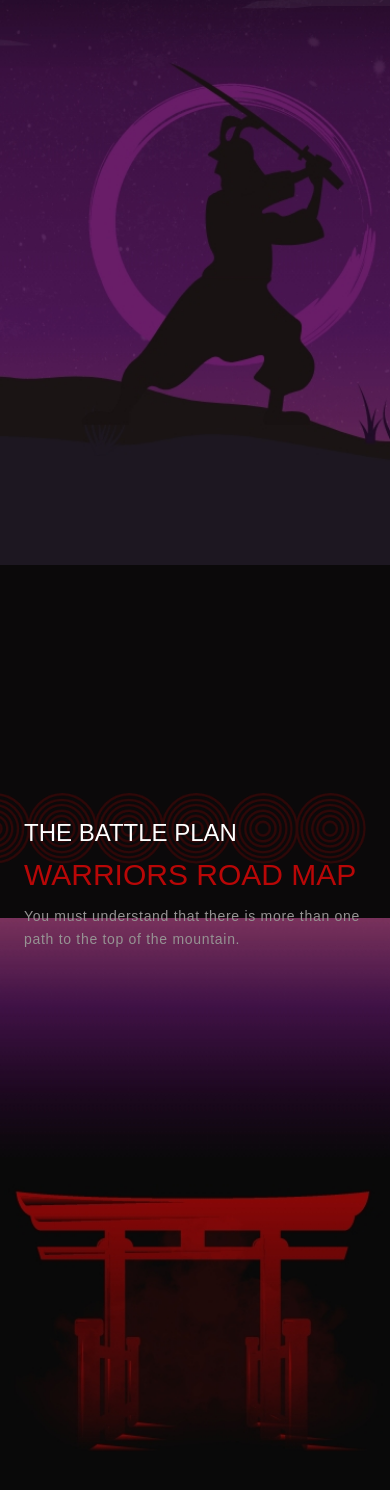
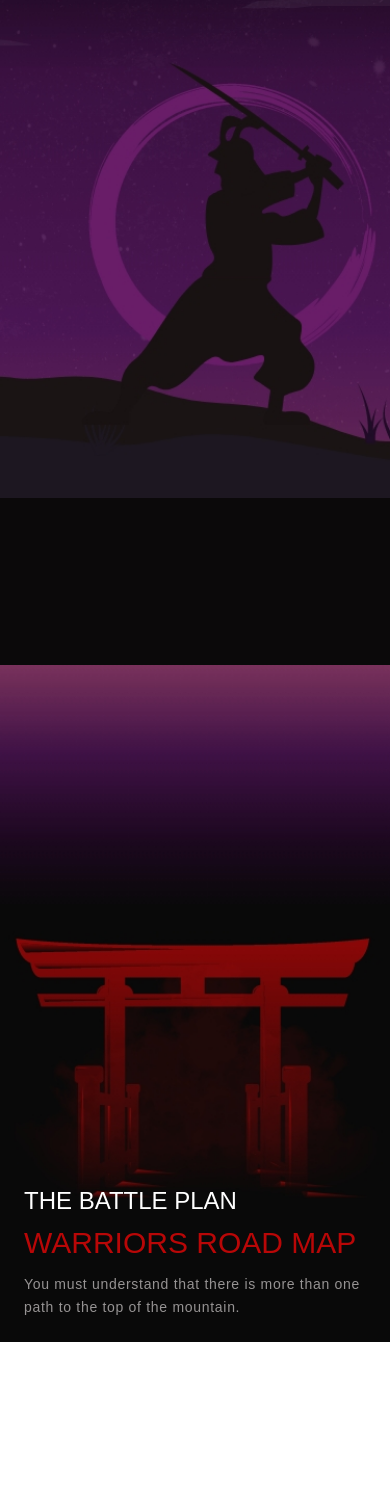
Before and after one commit to pathakankit99/dvass, a Next.js app: page / in a window 390 px wide. Shown: the part 4195-5685 px from the top of the page. After the commit the page ends 5537 px from the top, so only its background shows below. Built offline with nearby package versions, Linux system fonts and the light colour scheme.

Commit message:
style fix

```diff
--- a/components/Homepage/Roadmap.js
+++ b/components/Homepage/Roadmap.js
@@ -4,7 +4,7 @@ const Roadmap = () => {
       <section
         style={{ background: '#0b090a' }}
         id="roadmap"
-        className="min-h-screen w-full relative md:m-0 p-6 text-white  lg:px-24 xl:px-52"
+        className="flex flex-col justify-end min-h-screen w-full relative md:m-0 p-6 text-white  lg:px-24 xl:px-52"
       >
         <div
           style={{
@@ -42,9 +42,11 @@ const Roadmap = () => {
         >
           <img
             style={{
-              objectFit: 'fill',
+              objectFit: 'cover',
+              height:"100%",
               width: '100vw',
             }}
+            className="roadmap-img2"
             src="/images/roadmap/img1_mobile.jpg"
             alt="bg"
           />
--- a/styles/globals.css
+++ b/styles/globals.css
@@ -183,12 +183,12 @@ p{
 }
 @media only screen and (max-width: 499px) {
 #warrior{
-  height: 180vh;
+  height: 150vh;
 }
 }
 @media only screen and (min-width: 500px) and (max-width: 586px) {
 #warrior{
-  height: 220vh;
+  height: 200vh;
 }
 }
 @media only screen and (min-width: 587px) and (max-width: 764px) {
@@ -210,6 +210,10 @@ p{
 }
 }
 
+@media only screen and (max-width: 521px) {
+
+}
+
 #roadmap-content * {
   z-index: 3;
 }
```
